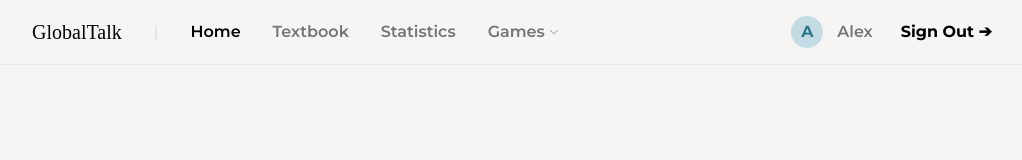
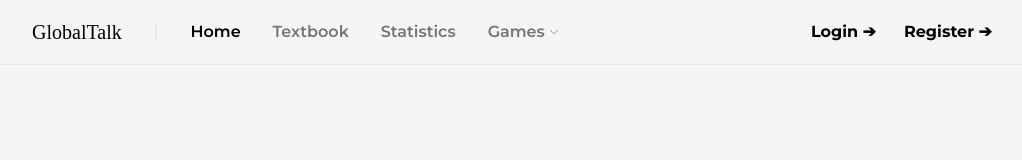
Before and after one commit to thinc-org/hacktoschool-kitakita, a Next.js app in the folder apps/client/: page / in a window 1280 px wide. Shown: the top 160 px of the page, without its empty margins (128-1150 px from the left). Built offline with nearby package versions, Linux system fonts and the light colour scheme; no server answers; a web font is replaced by a local one.

Commit message:
feat: login and register links in navbar

```diff
--- a/apps/client/src/modules/layouts/NavBar/NavBar.tsx
+++ b/apps/client/src/modules/layouts/NavBar/NavBar.tsx
@@ -1,5 +1,7 @@
 import { FC, useState } from "react";
 import { ChevronDown, FilterLeft, XLg } from "react-bootstrap-icons";
+
+import Link from "next/link";
 
 import { CardItem } from "./components/CardItem";
 import { DesktopItem } from "./components/DesktopItem";
@@ -11,6 +13,7 @@ export const NavBar: FC = () => {
   const [navbarOpen, setNavbarOpen] = useState(false);
   const [gamesOpen, setGamesOpen] = useState(false);
   const [userOpen, setUserOpen] = useState(false);
+  const auth = false;
 
   return (
     <>
@@ -66,6 +69,7 @@ export const NavBar: FC = () => {
             </button>
           </DesktopItem>
         </div>
+        {auth ? (
           <div className="flex items-baseline">
             <ProfilePic character="A" />
             <button
@@ -85,13 +89,62 @@ export const NavBar: FC = () => {
                 </HoverCard>
               )}
             </button>
+            <button className="ml-7 hidden text-base font-bold hover:cursor-pointer lg:block">
+              <Link
+                className="hover:text-cyan-dark hover:underline"
+                href="/logout"
+              >
+                Sign Out &#10132;
+              </Link>
+            </button>
+          </div>
+        ) : (
+          <div className="flex items-baseline">
+            <button
+              className="relative ml-1 flex items-baseline hover:cursor-pointer lg:hover:cursor-default"
+              onClick={() => setUserOpen(!userOpen)}
+            >
+              <p className="text-xs font-semibold text-gray-dark lg:ml-2.5 lg:hidden">
+                Sign In
+              </p>
+              <ChevronDown className="ml-1 text-[10px] text-gray-dark lg:hidden" />
+              {userOpen && (
+                <HoverCard mobile={true} style={{ top: 30, right: 0 }}>
+                  <CardItem link="login">
+                    <span>Login </span>
+                    <span>&#10132;</span>
+                  </CardItem>
+                  <CardItem link="register">
+                    <span>Register </span>
+                    <span>&#10132;</span>
+                  </CardItem>
+                </HoverCard>
+              )}
+            </button>
             <button
               className="ml-7 hidden text-base font-bold hover:cursor-pointer lg:block"
-            onClick={() => console.log("logout")}
+              onClick={() => console.log("login")}
             >
-            <span>Sign Out &#10132;</span>
+              <Link
+                className="hover:text-cyan-dark hover:underline"
+                href="/login"
+              >
+                Login &#10132;
+              </Link>
+            </button>
+            <button
+              className="ml-7 hidden text-base font-bold hover:cursor-pointer lg:block"
+              onClick={() => console.log("register")}
+            >
+              <Link
+                className="hover:text-cyan-dark hover:underline"
+                href="/register"
+              >
+                Register &#10132;
+              </Link>
             </button>
           </div>
+        )}
       </div>
       <Overlay show={navbarOpen} />
     </>
```
Lines whose indentation alone changed are shown as unchanged.
